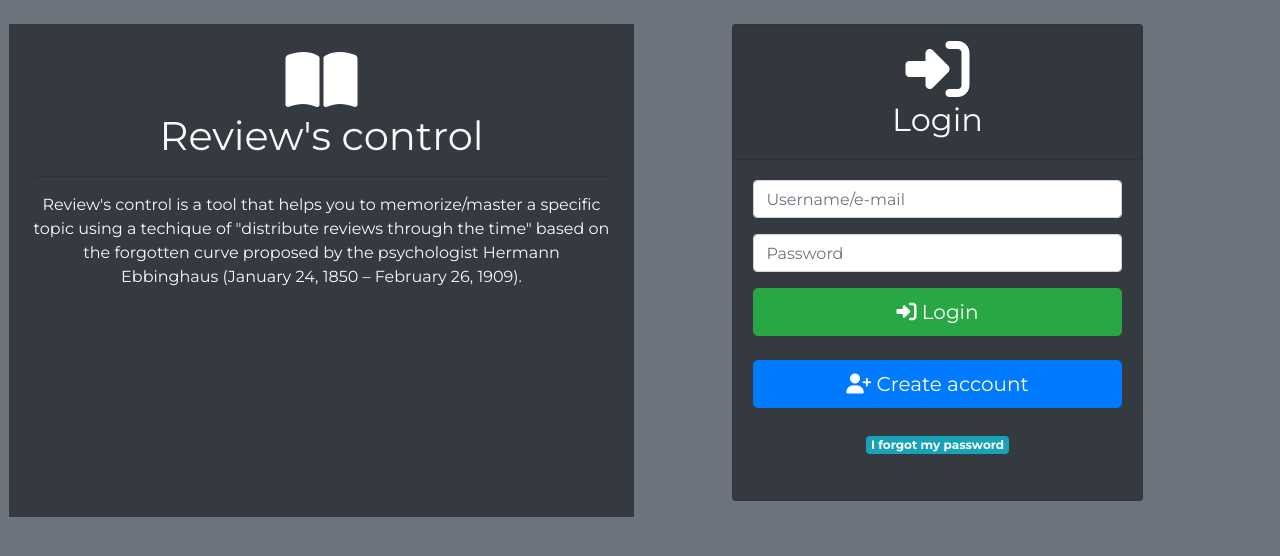
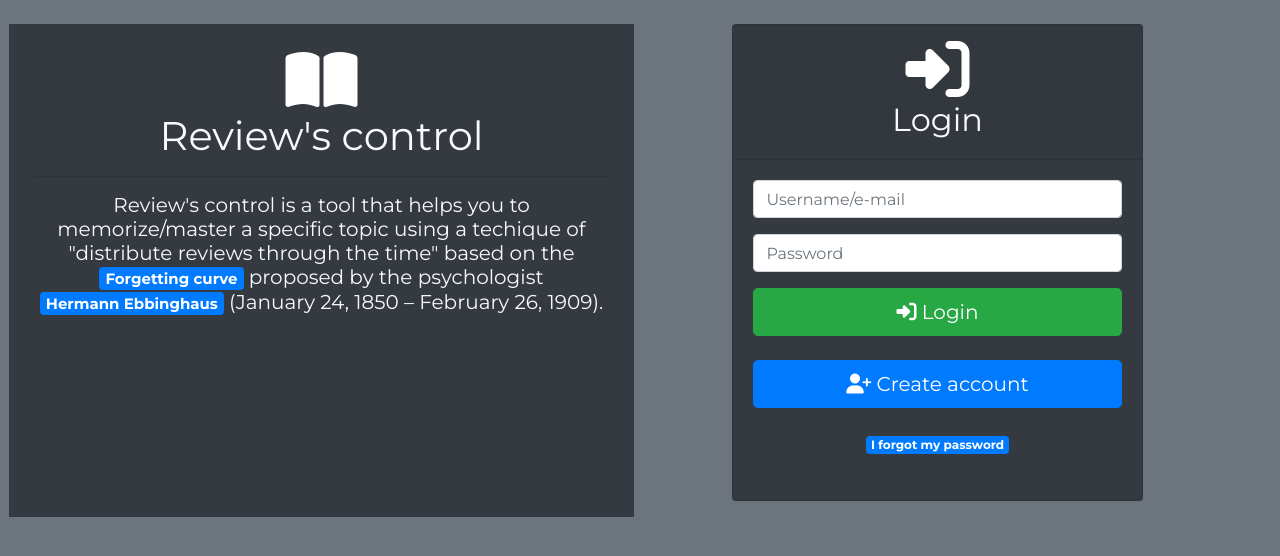
Before and after one commit to joeAlpha/reviewsControl, a PHP site: page /app/view/login.php in a window 1280 px wide. Shown: the top 556 px of the page. Run offline with PHP 8.4, Linux system fonts and the light colour scheme; some libraries are stand-ins or nearby versions.

Commit message:
Lets insert new users from the sign up form

```diff
--- a/app/controller/signUpController.js
+++ b/app/controller/signUpController.js
@@ -1 +1,16 @@
-let
+let signUp = () => {
+    $('#signUpForm').submit(function(formEvent) {
+        formEvent.preventDefault();
+        let signUpFormData = $('#signUpForm').serialize();
+        // console.log(signUpFormData);
+        $.ajax({
+            type: 'POST',
+            url: '../model/signUp.php',
+            data: signUpFormData,
+            success: function(result) {
+                if (result == 0) $('#formAccessContainer').html('<p>User inserted!</p>');
+                else console.error('Error at API signUp');
+            }
+        });
+    });
+};
--- a/app/view/login.php
+++ b/app/view/login.php
@@ -15,11 +15,11 @@
 		<br>
 		<h1 class="text-light">Review's control</h1>
 		<hr>
-		<span class="text-light">
+		<p class="text-light h5">
 			Review's control is a tool that helps you to memorize/master a specific topic
-			using a techique of "distribute reviews through the time" based on the forgotten curve
-			proposed by the psychologist Hermann Ebbinghaus (January 24, 1850 – February 26, 1909).
-		</span>
+			using a techique of "distribute reviews through the time" based on the <a href="https://en.wikipedia.org/wiki/Forgetting_curve" class="badge badge-primary" target="_blank">Forgetting curve</a>
+			proposed by the psychologist <a href="https://wikipedia.org/wiki/Hermann_Ebbinghaus" class="badge badge-primary" target="_blank">Hermann Ebbinghaus</a> (January 24, 1850 – February 26, 1909).
+		</p>
 	</div>
 
 
@@ -31,8 +31,10 @@
 </div>
 
 <!-- Controllers out of app, only for login and sign up purposes -->
+<script src="../controller/loadLoginViewController.js"></script>
 <script src="../controller/loginController.js"></script>
 <script src="../controller/loadSignUpViewController.js"></script>
-<script src="../controller/loadLoginViewController.js"></script>
+<script src="../controller/signUpController.js"></script>
+
 
 <?php include("footer.php") ?>
--- a/app/view/loginForm.php
+++ b/app/view/loginForm.php
@@ -33,7 +33,7 @@
 					</div>
 
 					<div class="container my-4">
-						<a href="" class="badge badge-info">
+						<a href="" class="badge badge-primary">
 							I forgot my password
 						</a>
 					</div>
--- a/app/view/signUp.php
+++ b/app/view/signUp.php
@@ -4,7 +4,7 @@
     <div class="card-header text-center text-light">
         <i class="fas fa-user-plus text-light icon-big my-2"></i>
         <br>
-        Create a new account
+        <h2>Create a new account</h2>
     </div> <!-- Card header -->
 
     <div class="card-body">
@@ -23,12 +23,12 @@
             </div>
 
             <div class="form-group">
-                <input placeholder="e-mail" type="e-mail" name="e-mail" id="e-mail" class="form-control">
+                <input placeholder="e-mail" type="e-mail" name="email" id="e-mail" class="form-control">
             </div>
 
             <div class="form-group">
 
-                <button class="btn btn-success btn-lg btn-block mb-4" type="submit" value="Save topic" name="saveTopic" onclick="registerNewTopic()">
+                <button class="btn btn-success btn-lg btn-block mb-4" type="submit" value="Save topic" name="saveTopic" onclick="signUp()">
                     <i class="fas fa-sign-in-alt icon-small"></i> Register
                 </button>
 
```
Also changed, not shown: app/model/signUp.php (added, +20 -0 lines), app/view/signUpConfirmation.php (added).
